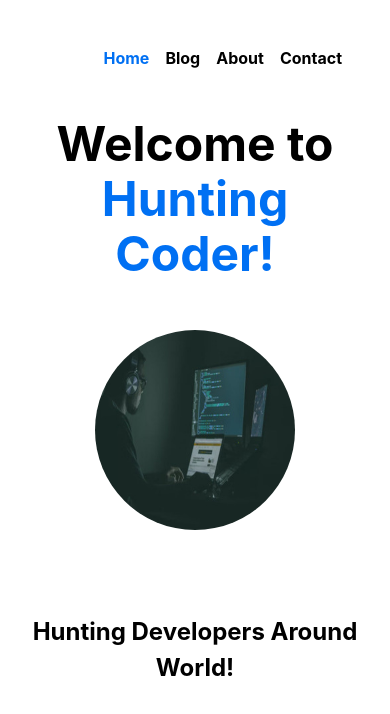
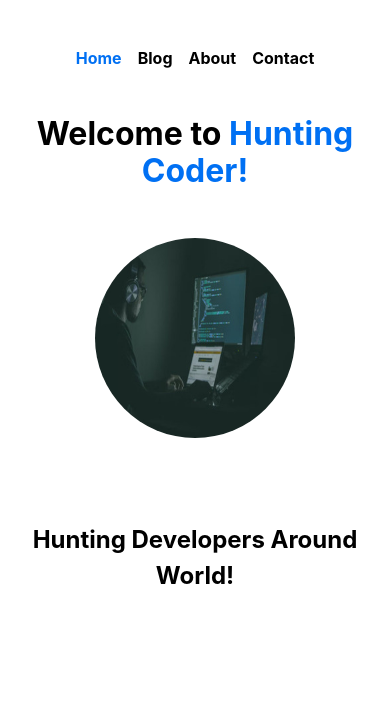
Before and after one commit to heyitsuzair/huntingcode-next, a Next.js app: page / in a window 390 px wide. Shown: the top 714 px of the page. Built offline with nearby package versions, Linux system fonts and the light colour scheme.

Commit message:
Responsiveness Fixes

```diff
--- a/styles/Home.module.css
+++ b/styles/Home.module.css
@@ -89,29 +89,6 @@
   height: 1em;
   margin-left: 0.5rem;
 }
-
-@media (max-width: 600px) {
-  .grid {
-    width: 100%;
-    flex-direction: column;
-  }
-  .title {
-    font-size: 3rem;
-  }
-}
-
-@media (prefers-color-scheme: dark) {
-  .card,
-  .footer {
-    border-color: #222;
-  }
-  .code {
-    background: #111;
-  }
-  .logo img {
-    filter: invert(1);
-  }
-}
 .mainnav ul {
   display: flex;
   list-style: none;
@@ -133,3 +110,29 @@
 .navLink:hover {
   color: #0070f3;
 }
+
+@media (max-width: 768px) {
+  .grid {
+    width: 100%;
+    flex-direction: column;
+  }
+  .title {
+    font-size: 2rem;
+  }
+  .mainnav ul {
+    justify-content: center;
+  }
+}
+
+@media (prefers-color-scheme: dark) {
+  .card,
+  .footer {
+    border-color: #222;
+  }
+  .code {
+    background: #111;
+  }
+  .logo img {
+    filter: invert(1);
+  }
+}
--- a/styles/globals.css
+++ b/styles/globals.css
@@ -13,6 +13,8 @@ a {
 
 * {
   box-sizing: border-box;
+  padding: 0;
+  margin: 0;
 }
 
 @media (prefers-color-scheme: dark) {
```
